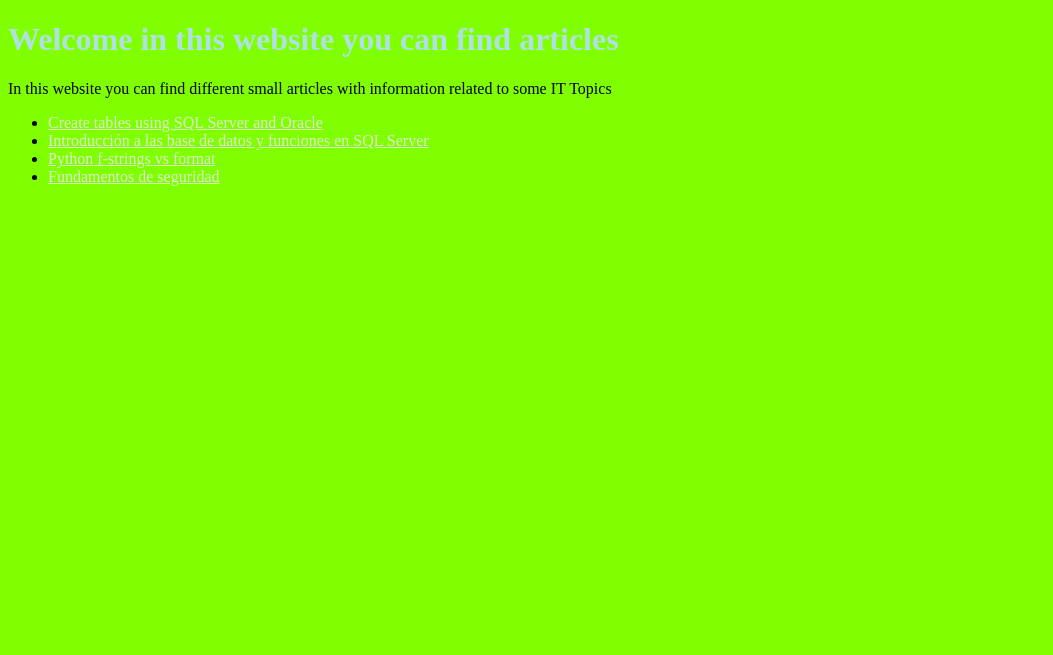
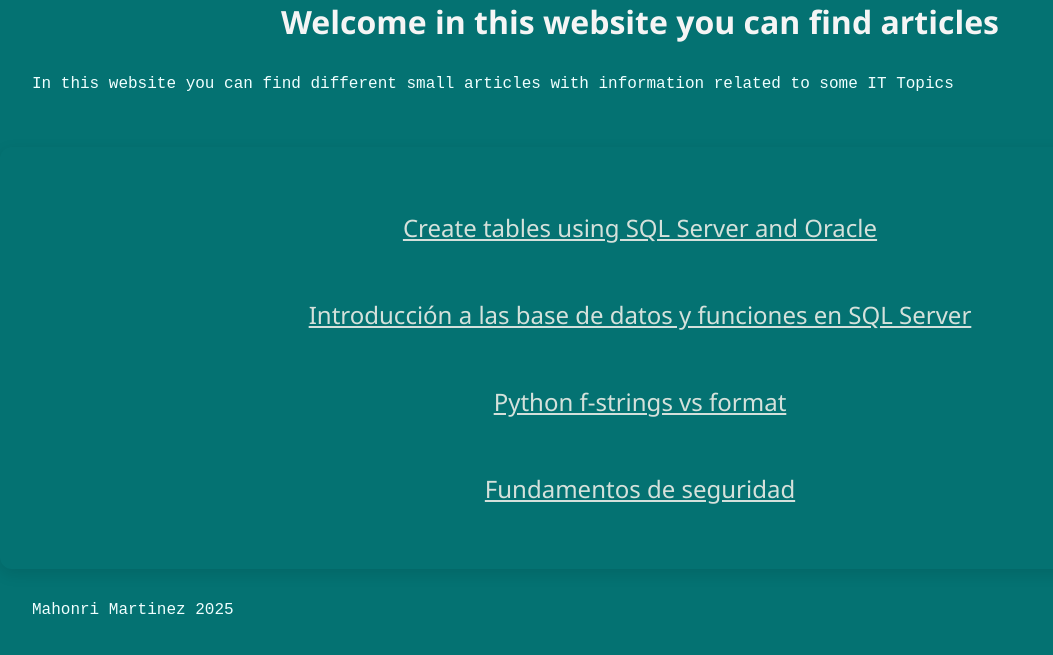
Before and after one commit to MahonriM/Technology-webpage, a plain HTML site: page docs/index.html in a window 1280 px wide. Shown: the whole page, without its empty margins (0-1053 px from the left). Drawn offline with Linux system fonts and the light colour scheme.

Commit message:
Updating design of index

```diff
--- a/docs/index.html
+++ b/docs/index.html
@@ -5,31 +5,85 @@
   <meta name="viewport" content="width=device-width, initial-scale=1.0">
   <title>Technology</title>
 <style>
-  body{ background-color: chartreuse;}
-
-
-  h1{color:powderblue ;}
+  body{ background-color: rgb(4, 114, 114);}
+  .titulo{
+      color:whitesmoke ;
+      font-size: 2rem;
+      display: flex;
+      justify-content:center;
+      align-items: center;
+  }
   a:link {
   color: #e8ebe5ea;
 }
   a:visited {
-  color: #1ef7ffbb;
+  color: #7bff00bb;
 }
 .stilo{
-  font-style: arial;
+  padding: 2rem;
+  font-family: 'Fira Code', monospace;
+  color: azure;
+
 }
+* {
+  margin: 0;
+  padding: 0;
+  box-sizing: border-box;
+}
+
+body, html {
+  height: 100%;
+  font-family: 'Segoe UI', Tahoma, Geneva, Verdana, sans-serif;
+
+}
+
+.container {
+  height: 100vh;
+  display: flex;
+  justify-content: center;
+  align-items: center;
+}
+
+.lista-tipografica {
+  list-style:none;
+  text-align: center;
+  padding: 3rem;
+  border-radius: 12px;
+  box-shadow: 0 5px 15px rgba(0,0,0,0.1);
+}
+
+.lista-tipografica li {
+  font-size: 1.5rem;
+  margin: 1rem 0;
+  color: #333;
+  font-weight: 500;
+  transition: color 0.3s ease;
+}
+
+.lista-tipografica li:hover {
+  color: #007bff;
+}
+
 </style>
 </head>
 <body background-color="blue">
-  <h1>Welcome in this website you can find articles </h1>
+  <h1 class="titulo">Welcome in this website you can find articles </h1>
   <article>
-    <p>In this website you can find different small articles with information related to some IT Topics</p>
-  </article>
-  <ul>
+    <p class="stilo">In this website you can find different small articles with information related to some IT Topics</p>
+    <br>
+    <ul class="lista-tipografica">
     <li><a href="https://mahonrim.github.io/Create-tables/">Create tables using SQL Server and Oracle</a></li>
+    <br>
     <li><a href="https://mahonrim.github.io/FuctionswithSQLServer/">Introducción a las base de datos y funciones en SQL Server</a></li>
+    <br>
     <li><a href="https://mahonrim.github.io/f-strings-vs-format/">Python f-strings vs format</a></li>
+    <br>
     <li><a href="https://mahonrim.github.io/Fundamentos-seguridad/">Fundamentos de seguridad</a></li>
   </ul>
+
+</article>
 </body>
+<footer>
+  <p class="stilo">Mahonri Martinez 2025</p>
+</footer>
 </html>
```
Also changed, not shown: index.html (+64 -10 lines).
